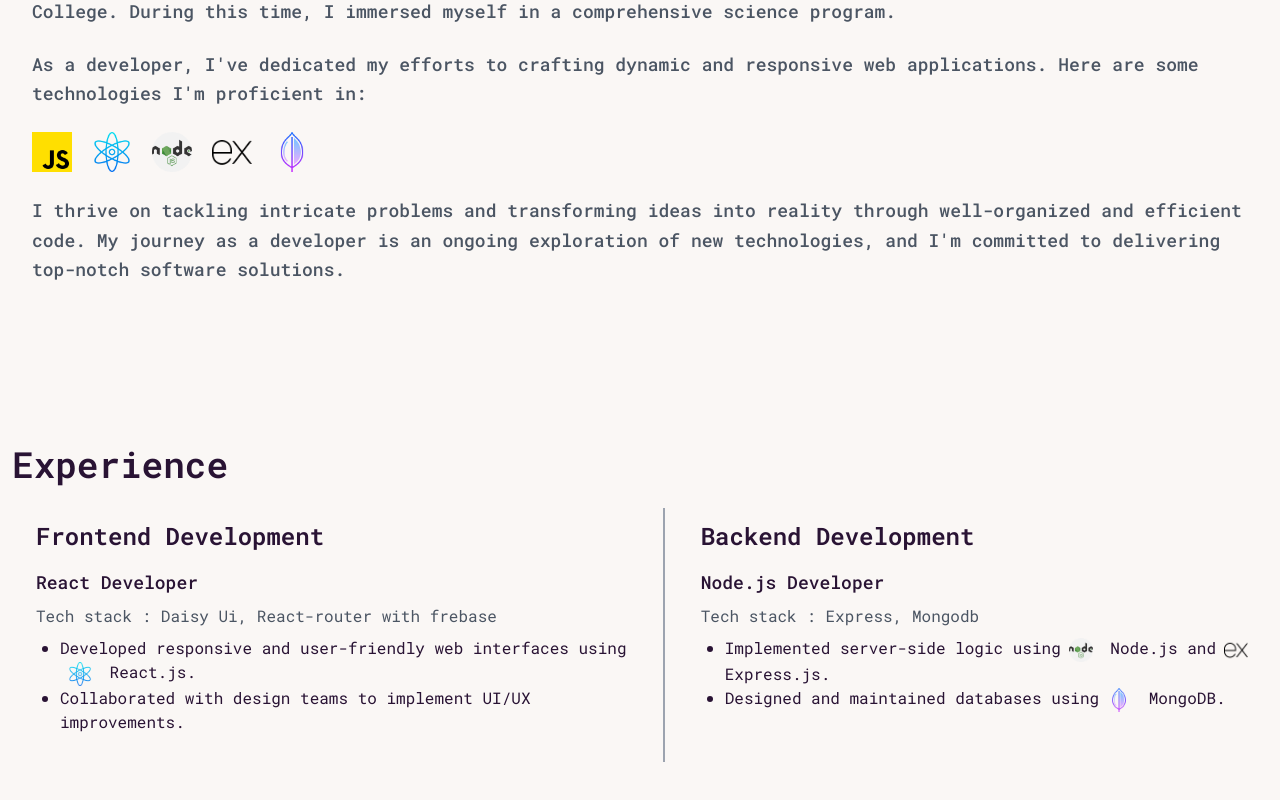
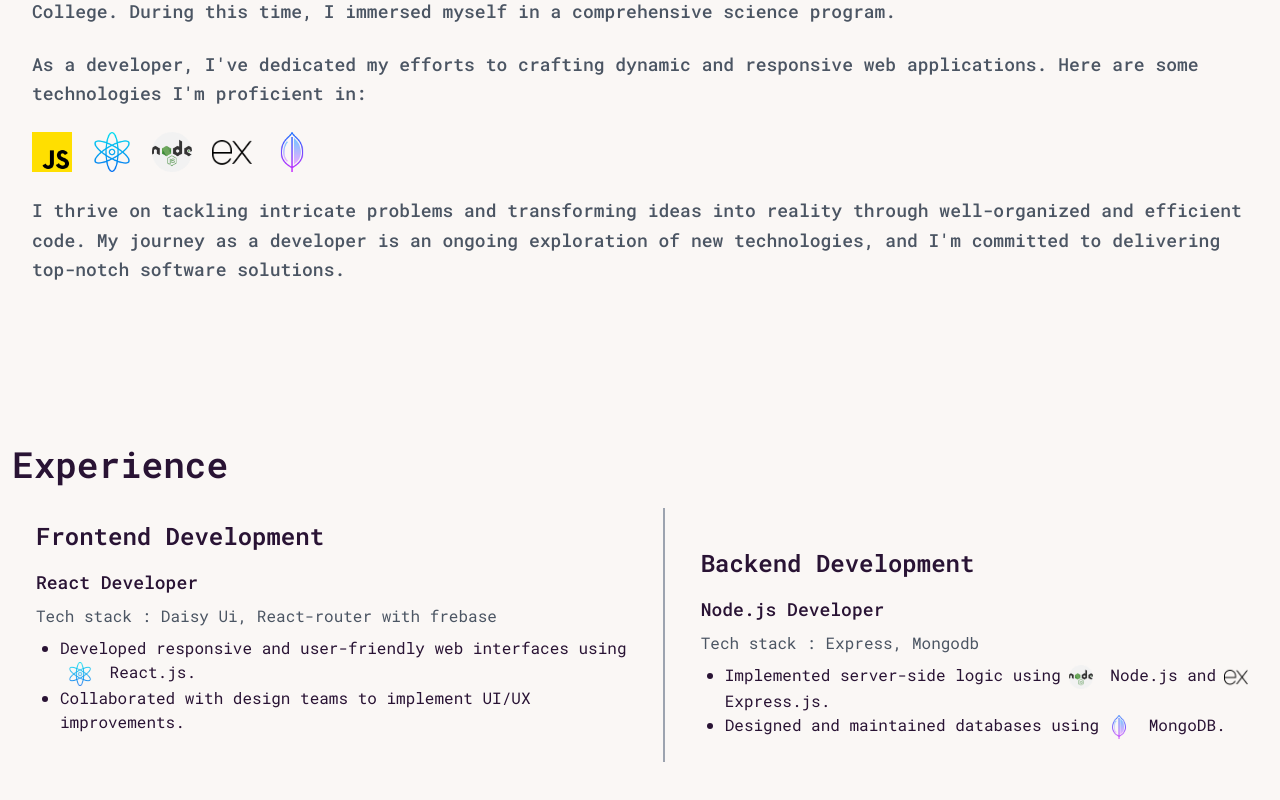
Before and after one commit to Saif-Rahman-801/Portfolio-main, a React (Vite) app: page / in a window 1280 px wide. Shown: the part 854-1654 px from the top of the page. Built offline with nearby package versions, Linux system fonts and the light colour scheme.

Commit message:
Aos integreated

```diff
--- a/package.json
+++ b/package.json
@@ -10,6 +10,7 @@
     "preview": "vite preview"
   },
   "dependencies": {
+    "aos": "^2.3.4",
     "localforage": "^1.10.0",
     "match-sorter": "^6.3.1",
     "react": "^18.2.0",
--- a/src/Components/MainContent/About/AboutMe.jsx
+++ b/src/Components/MainContent/About/AboutMe.jsx
@@ -4,10 +4,16 @@ import react from "../../../assets/atom.png";
 import nodeJS from "../../../assets/nodejs.png";
 import expressJs from "../../../assets/icons8-express-js-50.png";
 import mongoDb from "../../../assets/icons8-mongo-db-64.png";
+import { useEffect } from "react";
+import Aos from "aos";
 
 const AboutMe = () => {
+  useEffect(() => {
+    Aos.init();
+    // AOS.refresh();
+  }, []);
   return (
-    <div className=" text-gray-600 p-8 rounded-lg font-medium">
+    <div  data-aos="fade-up" className=" text-gray-600 p-8 rounded-lg font-medium">
       <h2 className="text-4xl font-semibold mb-4">About Me</h2>
       <p className="text-lg leading-relaxed mb-6">
         Hey there! I'm Saif Rahman, a MERN stack enthusiast with a strong
--- a/src/Components/MainContent/Experience/Experience.jsx
+++ b/src/Components/MainContent/Experience/Experience.jsx
@@ -2,13 +2,20 @@ import react from "../../../assets/atom.png";
 import nodeJS from "../../../assets/nodejs.png";
 import expressJs from "../../../assets/icons8-express-js-50.png";
 import mongoDb from "../../../assets/icons8-mongo-db-64.png";
+import { useEffect } from "react";
+import Aos from "aos";
 
 const Experience = () => {
+  useEffect(() => {
+    Aos.init();
+    // AOS.refresh();
+  }, []);
+
   return (
-    <div className="container mx-auto my-10">
+    <div data-aos="fade-up" className="container mx-auto my-10">
       <h2 className="text-4xl font-semibold mb-6 mx-3">Experience</h2>
 
-      <div className="flex ">
+      <div className="flex items-center flex-col md:flex-row">
         {/* Frontend Experience */}
         <div className="ml-6 mb-8 border-r-2 border-gray-400 p-3">
           <h3 className="text-2xl font-semibold mb-4">Frontend Development</h3>
@@ -40,7 +47,7 @@ const Experience = () => {
         </div>
 
         {/* Backend Experience */}
-        <div className="ml-6 p-3">
+        <div className="border-r-2 md:border-none border-gray-400 ml-6 p-3">
           <h3 className="text-2xl font-semibold mb-4">Backend Development</h3>
 
           {/* Individual Job/Project */}
--- a/src/main.jsx
+++ b/src/main.jsx
@@ -5,6 +5,16 @@ import "./index.css";
 import { RouterProvider, createBrowserRouter } from "react-router-dom";
 import Home from "./Layout/Home/Home";
 import MainPage from "./Components/MainContent/MainPage";
+import AOS from 'aos';
+import 'aos/dist/aos.css';
+
+// Initialize AOS with your preferred options
+AOS.init({
+  duration: 800, // Animation duration in milliseconds
+  offset: 200,   // Offset (in pixels) from the original trigger point
+  easing: 'ease-in-out', // Easing type
+  delay: 100,    // Delay between initialization and animation
+});
 
 const router = createBrowserRouter([
   {
```
Also changed, not shown: 2 other files (tests, documents, lock files or other folders).
